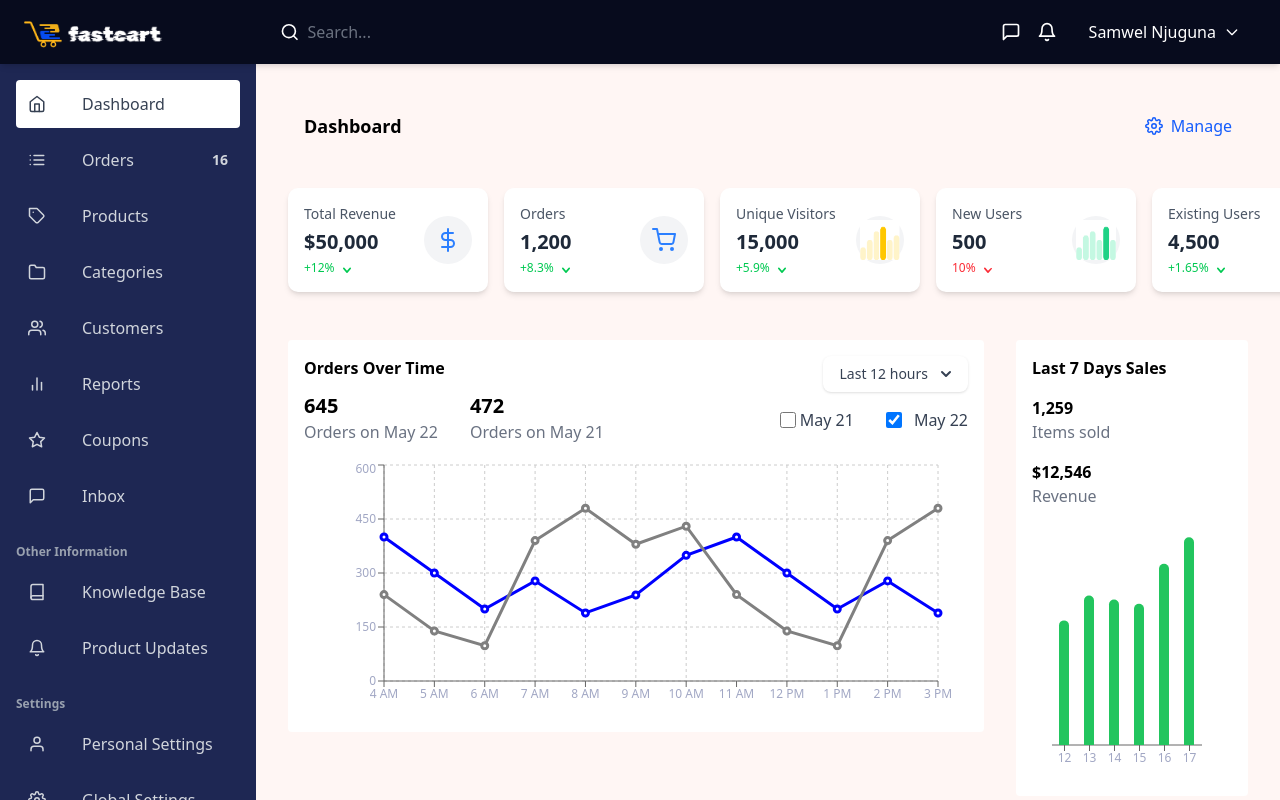
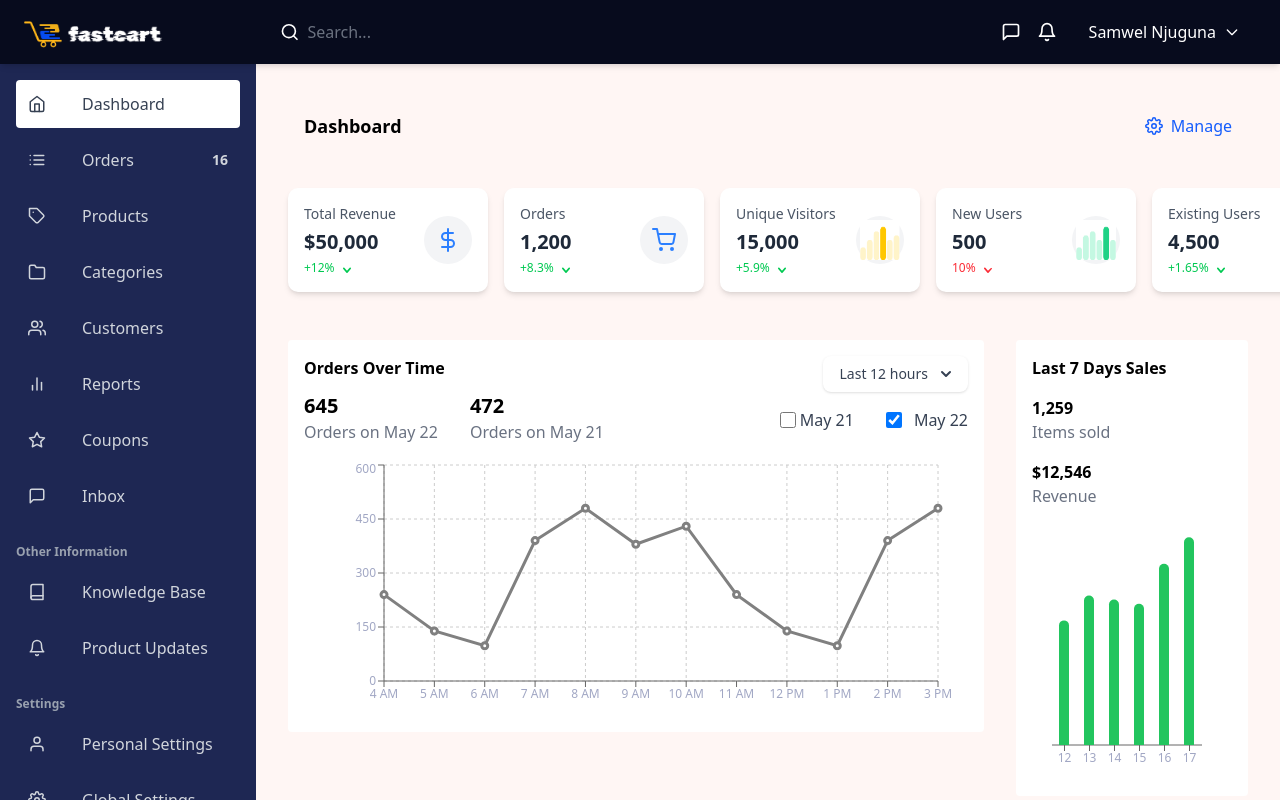
Before and after one commit to test-e-commerce-tellan/admin, a React (Vite) app: page / in a window 1280 px wide. Built offline with nearby package versions, Linux system fonts and the light colour scheme; a web font is replaced by a local one.

Commit message:
chore: show based on ticked checkbox

```diff
--- a/src/components/Button.tsx
+++ b/src/components/Button.tsx
@@ -1,5 +1,4 @@
 import React from "react";
-import { FiDelete, FiEdit } from "react-icons/fi";
 
 interface ButtonProps {
   text: string;
--- a/src/pages/dashboard/components/OrderGraph.tsx
+++ b/src/pages/dashboard/components/OrderGraph.tsx
@@ -24,38 +24,25 @@ const CustomTooltip = ({ active, payload, label }: any) => {
   return null;
 };
 
-const OrderGraph = () => {
-  const data = [
-    { name: "4 AM", May21: 400, May22: 240 },
-    { name: "5 AM", May21: 300, May22: 139 },
-    { name: "6 AM", May21: 200, May22: 98 },
-    { name: "7 AM", May21: 278, May22: 390 },
-    { name: "8 AM", May21: 189, May22: 480 },
-    { name: "9 AM", May21: 239, May22: 380 },
-    { name: "10 AM", May21: 349, May22: 430 },
-    { name: "11 AM", May21: 400, May22: 240 },
-    { name: "12 PM", May21: 300, May22: 139 },
-    { name: "1 PM", May21: 200, May22: 98 },
-    { name: "2 PM", May21: 278, May22: 390 },
-    { name: "3 PM", May21: 189, May22: 480 },
-  ];
+type OrderGraphProps = {
+  data: any[];
+  showMay21: boolean;
+  showMay22: boolean;
+};
 
+const OrderGraph = ({ data, showMay21, showMay22 }: OrderGraphProps) => {
   return (
     <div className="w-full h-64">
       <ResponsiveContainer width="100%" height="100%">
         <LineChart
           data={data}
-          margin={{
-            top: 5,
-            right: 30,
-            left: 20,
-            bottom: 5,
-          }}
+          margin={{ top: 5, right: 30, left: 20, bottom: 5 }}
         >
           <CartesianGrid strokeDasharray="3 3" />
           <XAxis dataKey="name" tick={{ fontSize: 12, fill: "#A1A7C4" }} />
           <YAxis tick={{ fontSize: 12, fill: "#A1A7C4" }} />
           <Tooltip content={<CustomTooltip />} />
+          {showMay21 && (
             <Line
               type="linear"
               dataKey="May21"
@@ -63,12 +50,15 @@ const OrderGraph = () => {
               strokeWidth={3}
               activeDot={{ r: 8 }}
             />
+          )}
+          {showMay22 && (
             <Line
               type="linear"
               dataKey="May22"
               stroke="#808080"
               strokeWidth={3}
             />
+          )}
         </LineChart>
       </ResponsiveContainer>
     </div>
--- a/src/pages/dashboard/components/OrdersStatistics.tsx
+++ b/src/pages/dashboard/components/OrdersStatistics.tsx
@@ -1,11 +1,30 @@
+import { useState } from "react";
 import DropdownButton from "../../../components/DropdownButton";
 import OrderGraph from "./OrderGraph";
 
 const OrderStatistics = () => {
+  const [showMay21, setShowMay21] = useState(false);
+  const [showMay22, setShowMay22] = useState(true);
+
   const handleDropdown = () => {};
   const dropdownOptions: string[] = ["Last 12 hours"];
+
+  const data = [
+    { name: "4 AM", May21: 400, May22: 240 },
+    { name: "5 AM", May21: 300, May22: 139 },
+    { name: "6 AM", May21: 200, May22: 98 },
+    { name: "7 AM", May21: 278, May22: 390 },
+    { name: "8 AM", May21: 189, May22: 480 },
+    { name: "9 AM", May21: 239, May22: 380 },
+    { name: "10 AM", May21: 349, May22: 430 },
+    { name: "11 AM", May21: 400, May22: 240 },
+    { name: "12 PM", May21: 300, May22: 139 },
+    { name: "1 PM", May21: 200, May22: 98 },
+    { name: "2 PM", May21: 278, May22: 390 },
+    { name: "3 PM", May21: 189, May22: 480 },
+  ];
+
   return (
-    <>
     <div className="flex flex-col bg-white rounded text-black p-4">
       <div className="flex flex-row justify-between w-full">
         <div className="flex flex-col">
@@ -29,10 +48,12 @@ const OrderStatistics = () => {
             onSelect={handleDropdown}
           />
 
-            <div className="flex flex-row justify-betweeen gap-x-4 mt-4">
+          <div className="flex flex-row justify-between gap-x-4 mt-4">
             <label className="flex items-center mr-4">
               <input
                 type="checkbox"
+                checked={showMay21}
+                onChange={(e) => setShowMay21(e.target.checked)}
                 className="form-checkbox h-4 w-4 text-blue-600"
               />
               <span className="text-gray-700 pl-1">May 21</span>
@@ -41,8 +62,9 @@ const OrderStatistics = () => {
             <label className="flex items-center gap-2">
               <input
                 type="checkbox"
+                checked={showMay22}
+                onChange={(e) => setShowMay22(e.target.checked)}
                 className="form-checkbox h-4 w-4 text-blue-600"
-                  defaultChecked
               />
               <span className="text-gray-700 pl-1">May 22</span>
             </label>
@@ -51,10 +73,9 @@ const OrderStatistics = () => {
       </div>
 
       <div className="mt-4">
-          <OrderGraph />
+        <OrderGraph data={data} showMay21={showMay21} showMay22={showMay22} />
       </div>
     </div>
-    </>
   );
 };
 
```
Lines whose indentation alone changed are shown as unchanged.
